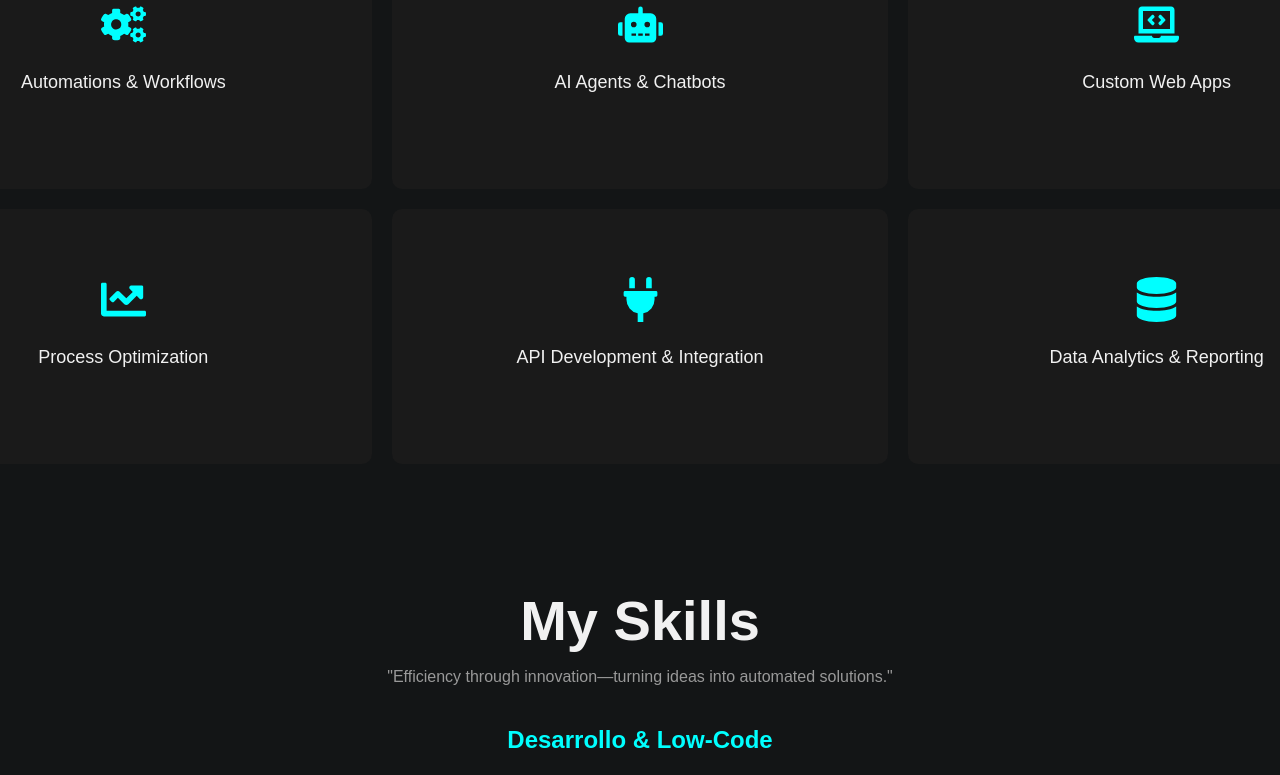
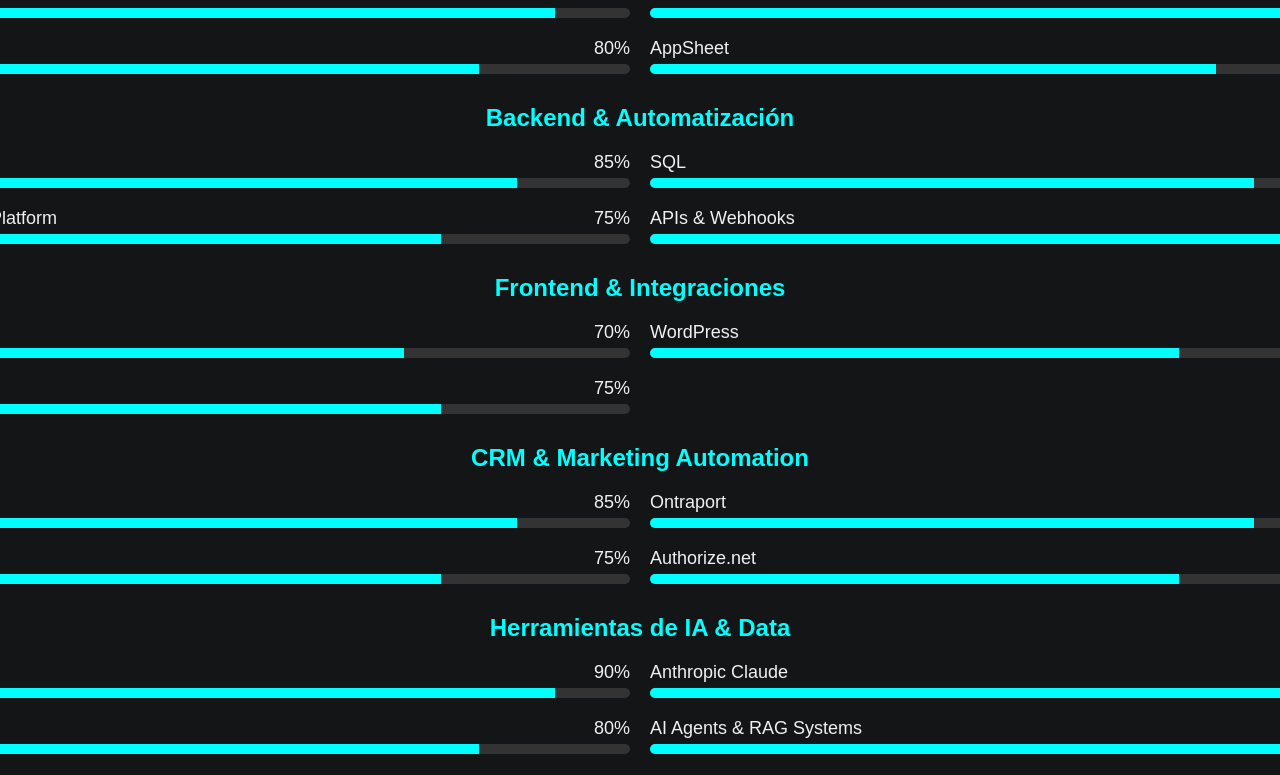
Before and after one commit to juanchovg1/mi-portafolio-frontend, a React (Vite) app: page / in a window 1280 px wide. Shown: the part 2843-3618 px from the top of the page. Built offline with nearby package versions, Linux system fonts and the light colour scheme.

Commit message:
Refactor ServicesSection to SkillsSection with skill categories and levels

```diff
--- a/src/components/ServicesSection.jsx
+++ b/src/components/ServicesSection.jsx
@@ -1,32 +1,66 @@
 import React from 'react';
-import { FaCogs, FaRobot, FaLaptopCode, FaChartLine, FaPlug, FaDatabase } from 'react-icons/fa';
-import '../styles/components/ServicesSection.css';
+import '../styles/components/SkillsSection.css';
 
-const services = [
-{ icon: <FaCogs />, title: 'Automations & Workflows' },
-{ icon: <FaRobot />, title: 'AI Agents & Chatbots' },
-{ icon: <FaLaptopCode />, title: 'Custom Web Apps' },
-{ icon: <FaChartLine />, title: 'Process Optimization' },
-{ icon: <FaPlug />, title: 'API Development & Integration' },
-{ icon: <FaDatabase />, title: 'Data Analytics & Reporting' },
+const skills = [
+  { category: 'Desarrollo & Low-Code', skills: [
+    { name: 'Bubble.io', level: '90%' },
+    { name: 'n8n', level: '85%' },
+    { name: 'Zapier', level: '80%' },
+    { name: 'AppSheet', level: '75%' },
+  ]},
+  { category: 'Backend & Automatización', skills: [
+    { name: 'Python', level: '85%' },
+    { name: 'SQL', level: '80%' },
+    { name: 'Google Cloud Platform', level: '75%' },
+    { name: 'APIs & Webhooks', level: '90%' },
+  ]},
+  { category: 'Frontend & Integraciones', skills: [
+    { name: 'JavaScript', level: '70%' },
+    { name: 'WordPress', level: '70%' },
+    { name: 'Shopify API', level: '75%' },
+  ]},
+  { category: 'CRM & Marketing Automation', skills: [
+    { name: 'Monday.com', level: '85%' },
+    { name: 'Ontraport', level: '80%' },
+    { name: 'Mailchimp', level: '75%' },
+    { name: 'Authorize.net', level: '70%' },
+  ]},
+  { category: 'Herramientas de IA & Data', skills: [
+    { name: 'OpenAI / GPT', level: '90%' },
+    { name: 'Anthropic Claude', level: '85%' },
+    { name: 'DeepSeek AI', level: '80%' },
+    { name: 'AI Agents & RAG Systems', level: '85%' },
+  ]},
+  { category: 'Otros', skills: [
+    { name: 'Botpress', level: '80%' },
+  ]},
 ];
 
-const ServicesSection = () => {
-return (
-    <section className="services-section">
-    <h1 className="services-title">Services</h1>
-    <p className="services-subtitle">"Empowering your business with cutting-edge solutions"</p>
-    <div className="services-grid">
-        {services.map((service, index) => (
-        <div key={index} className="service-card">
-            <div className="service-icon">{service.icon}</div>
-            <h2 className="service-title">{service.title}</h2>
-            <div className="service-line"></div>
+const SkillsSection = () => {
+  return (
+    <section className="skills-section">
+      <h1 className="skills-title">My Skills</h1>
+      <p className="skills-quote">"Efficiency through innovation—turning ideas into automated solutions."</p>
+      {skills.map((category, index) => (
+        <div key={index} className="skills-category">
+          <h2 className="skills-category-title">{category.category}</h2>
+          <div className="skills-grid">
+            {category.skills.map((skill, idx) => (
+              <div key={idx} className="skill">
+                <div className="skill-header">
+                  <span className="skill-name">{skill.name}</span>
+                  <span className="skill-percentage">{skill.level}</span>
+                </div>
+                <div className="skill-bar">
+                  <div className="skill-level" style={{ width: skill.level }}></div>
+                </div>
+              </div>
+            ))}
+          </div>
         </div>
-        ))}
-    </div>
+      ))}
     </section>
-);
+  );
 };
 
-export default ServicesSection;
+export default SkillsSection;
--- a/src/styles/components/SkillsSection.css
+++ b/src/styles/components/SkillsSection.css
@@ -33,14 +33,31 @@
   margin-bottom: 20px;
 }
 
+.skills-grid {
+  display: grid;
+  grid-template-columns: repeat(2, 1fr);
+  gap: 20px;
+}
+
 .skill {
   display: flex;
-  align-items: center;
-  margin-bottom: 10px;
+  flex-direction: column;
+}
+
+.skill-header {
+  display: flex;
+  justify-content: space-between;
+  margin-bottom: 5px;
 }
 
 .skill-name {
-  flex: 1;
+  font-family: 'Poppins', sans-serif;
+  font-weight: 500;
+  font-size: 18px;
+  color: #f1f1f1;
+}
+
+.skill-percentage {
   font-family: 'Poppins', sans-serif;
   font-weight: 500;
   font-size: 18px;
@@ -48,24 +65,14 @@
 }
 
 .skill-bar {
-  flex: 3;
   height: 10px;
   background-color: #333;
   border-radius: 5px;
   overflow: hidden;
-  margin: 0 10px;
 }
 
 .skill-level {
-  height: 20px;
+  height: 100%;
   background-color: #00FFFF;
   transition: width 0.3s ease;
 }
-
-.skill-percentage {
-  flex: 1;
-  font-family: 'Poppins', sans-serif;
-  font-weight: 500;
-  font-size: 18px;
-  color: #f1f1f1;
-}
```
